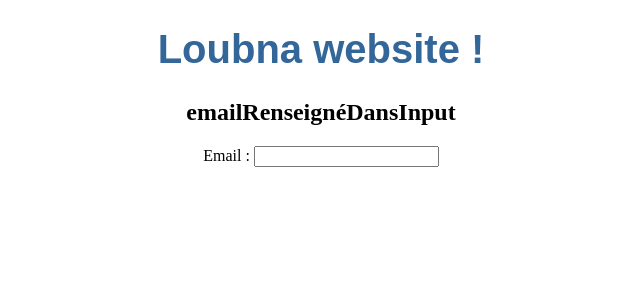
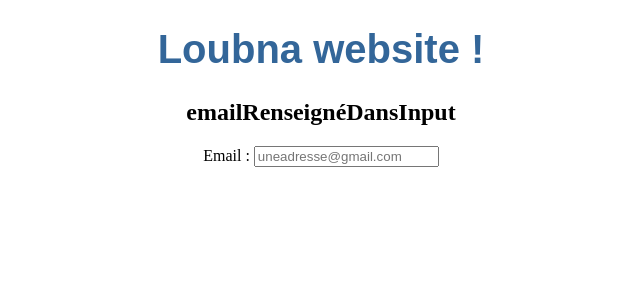
Before and after one commit to bloubna/Angular_Projects, an Angular app: page / in a window 1280 px wide. Shown: the top 300 px of the page, without its empty margins (319-959 px from the left). Built offline with nearby package versions, Linux system fonts and the light colour scheme.

Commit message:
modification de variable email

```diff
--- a/src/app/sign-up/sign-up.component.html
+++ b/src/app/sign-up/sign-up.component.html
@@ -1,3 +1,3 @@
 <h2>emailRenseignéDansInput</h2>
 <label>Email : </label>
-<input type="email" name="email"/>
+<input type="email" name="email" placeholder="{{email}}" />
--- a/src/app/sign-up/sign-up.component.ts
+++ b/src/app/sign-up/sign-up.component.ts
@@ -6,7 +6,7 @@ import { Component, OnInit } from '@angular/core';
   styleUrls: ['./sign-up.component.css']
 })
 export class SignUpComponent implements OnInit {
-  email: string;
+  email = 'uneadresse@gmail.com';
 
   constructor() { }
 
```
